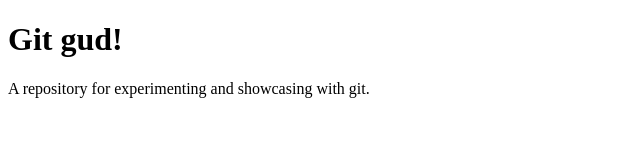
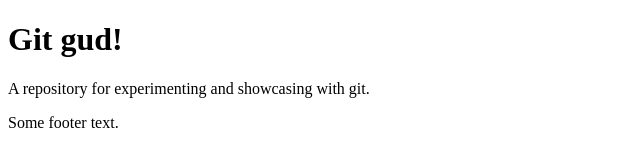
Before and after one commit to silnin/git-gud, a plain HTML site: page index.html in a window 1280 px wide. Shown: the whole page, without its empty margins (0-640 px from the left). Drawn offline with Linux system fonts and the light colour scheme.

Commit message:
Add some footer text.

```diff
--- a/index.html
+++ b/index.html
@@ -7,5 +7,8 @@
 <body>
     <h1>Git gud!</h1>
     <p>A repository for experimenting and showcasing with git.</p>
+    <footer>
+        <span>Some footer text.</span>
+    </footer>
 </body>
 </html>
```
